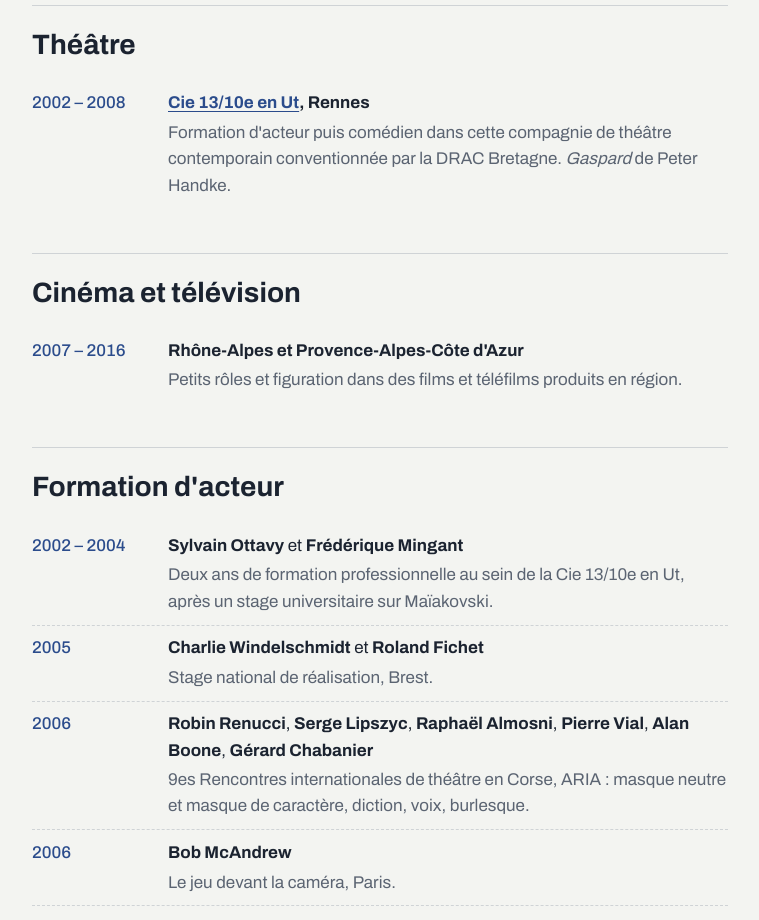
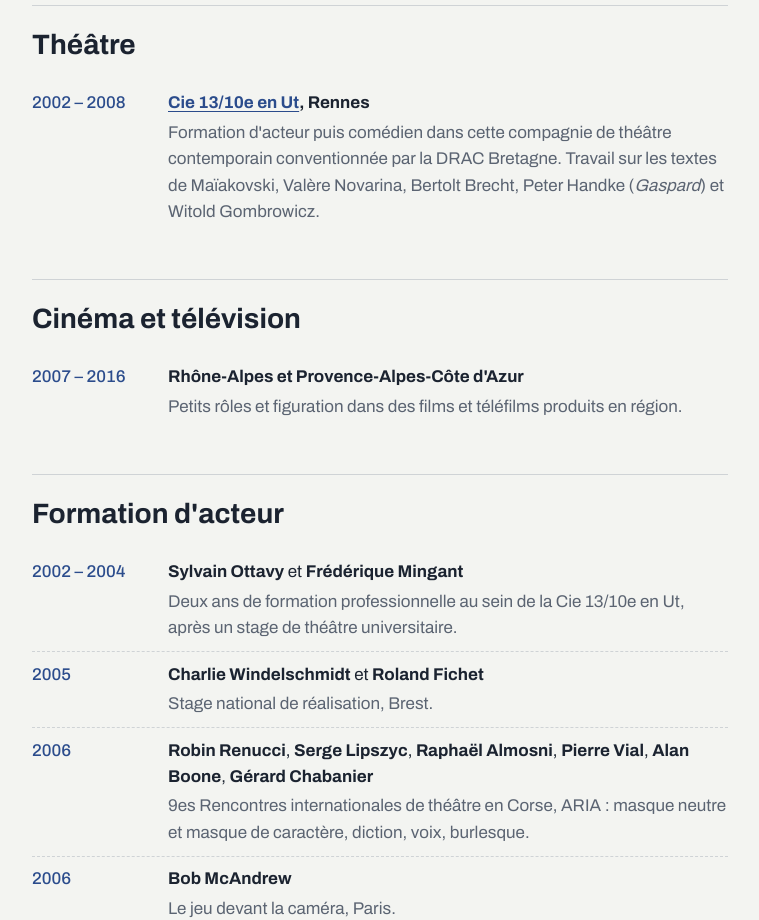
Before and after one commit to damboutonnet-sys/damienboutonnet, a plain HTML site: page theatre.html in a window 1280 px wide. Shown: the part 1020-1940 px from the top of the page, without its empty margins (260-1019 px from the left). Drawn offline with Linux system fonts and the light colour scheme.

Commit message:
Cie 13/10e en Ut : auteurs travaillés
Co-Authored-By: Claude Opus 5.5 <noreply@anthropic.com>
Claude-Session: https://claude.ai/code/session_01KkxsqQZaxfDMYjhbc1fMEW

```diff
--- a/theatre.html
+++ b/theatre.html
@@ -37,7 +37,7 @@
 <section aria-labelledby="scene">
   <h2 id="scene">Théâtre</h2>
   <ul class="timeline">
-    <li><span class="when">2002 – 2008</span><div class="what"><strong><a href="https://www.compagnie1310.com">Cie 13/10e en Ut</a>, Rennes</strong><p>Formation d'acteur puis comédien dans cette compagnie de théâtre contemporain conventionnée par la DRAC Bretagne. <em>Gaspard</em> de Peter Handke.</p></div></li>
+    <li><span class="when">2002 – 2008</span><div class="what"><strong><a href="https://www.compagnie1310.com">Cie 13/10e en Ut</a>, Rennes</strong><p>Formation d'acteur puis comédien dans cette compagnie de théâtre contemporain conventionnée par la DRAC Bretagne. Travail sur les textes de Maïakovski, Valère Novarina, Bertolt Brecht, Peter Handke (<em>Gaspard</em>) et Witold Gombrowicz.</p></div></li>
   </ul>
 </section>
 
@@ -51,7 +51,7 @@
 <section aria-labelledby="formation">
   <h2 id="formation">Formation d'acteur</h2>
   <ul class="timeline">
-    <li><span class="when">2002 – 2004</span><div class="what"><strong>Sylvain Ottavy</strong> et <strong>Frédérique Mingant</strong><p>Deux ans de formation professionnelle au sein de la Cie 13/10e en Ut, après un stage universitaire sur Maïakovski.</p></div></li>
+    <li><span class="when">2002 – 2004</span><div class="what"><strong>Sylvain Ottavy</strong> et <strong>Frédérique Mingant</strong><p>Deux ans de formation professionnelle au sein de la Cie 13/10e en Ut, après un stage de théâtre universitaire.</p></div></li>
     <li><span class="when">2005</span><div class="what"><strong>Charlie Windelschmidt</strong> et <strong>Roland Fichet</strong><p>Stage national de réalisation, Brest.</p></div></li>
     <li><span class="when">2006</span><div class="what"><strong>Robin Renucci</strong>, <strong>Serge Lipszyc</strong>, <strong>Raphaël Almosni</strong>, <strong>Pierre Vial</strong>, <strong>Alan Boone</strong>, <strong>Gérard Chabanier</strong><p>9es Rencontres internationales de théâtre en Corse, ARIA : masque neutre et masque de caractère, diction, voix, burlesque.</p></div></li>
     <li><span class="when">2006</span><div class="what"><strong>Bob McAndrew</strong><p>Le jeu devant la caméra, Paris.</p></div></li>
```
